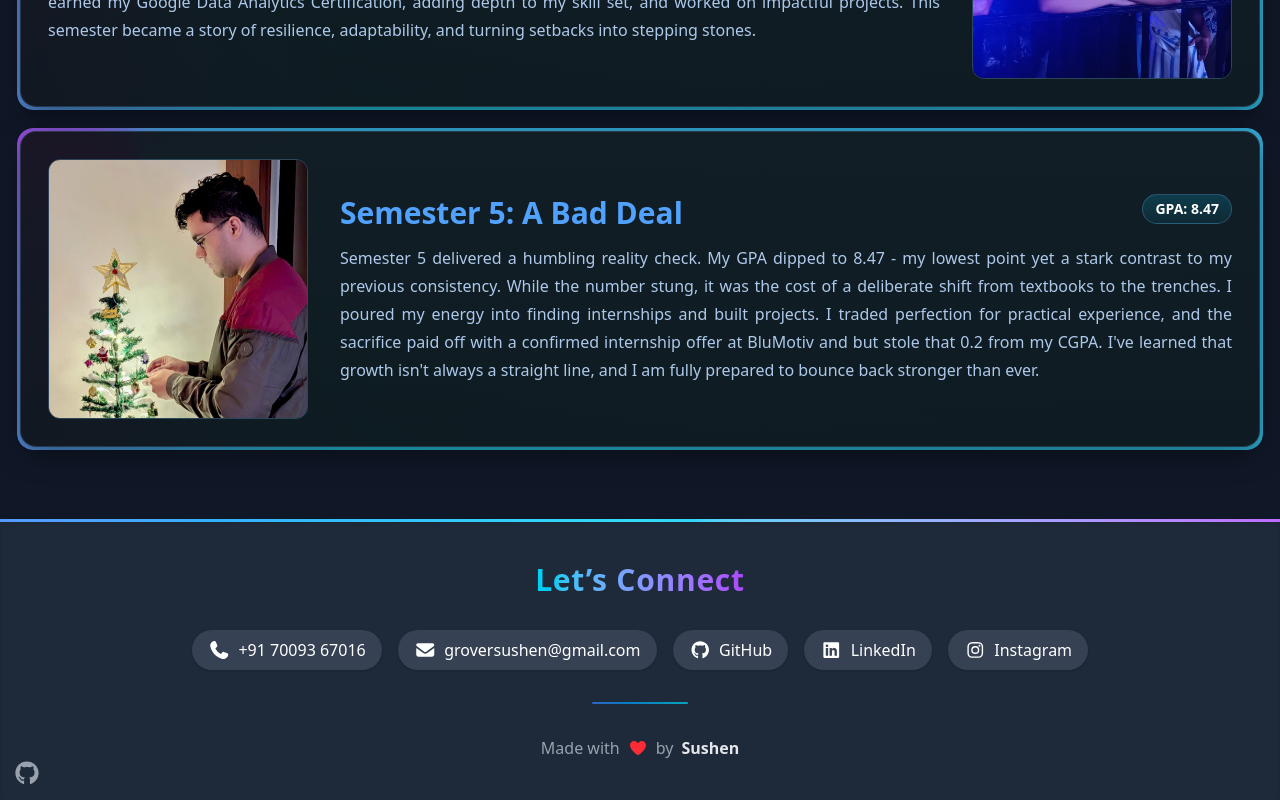
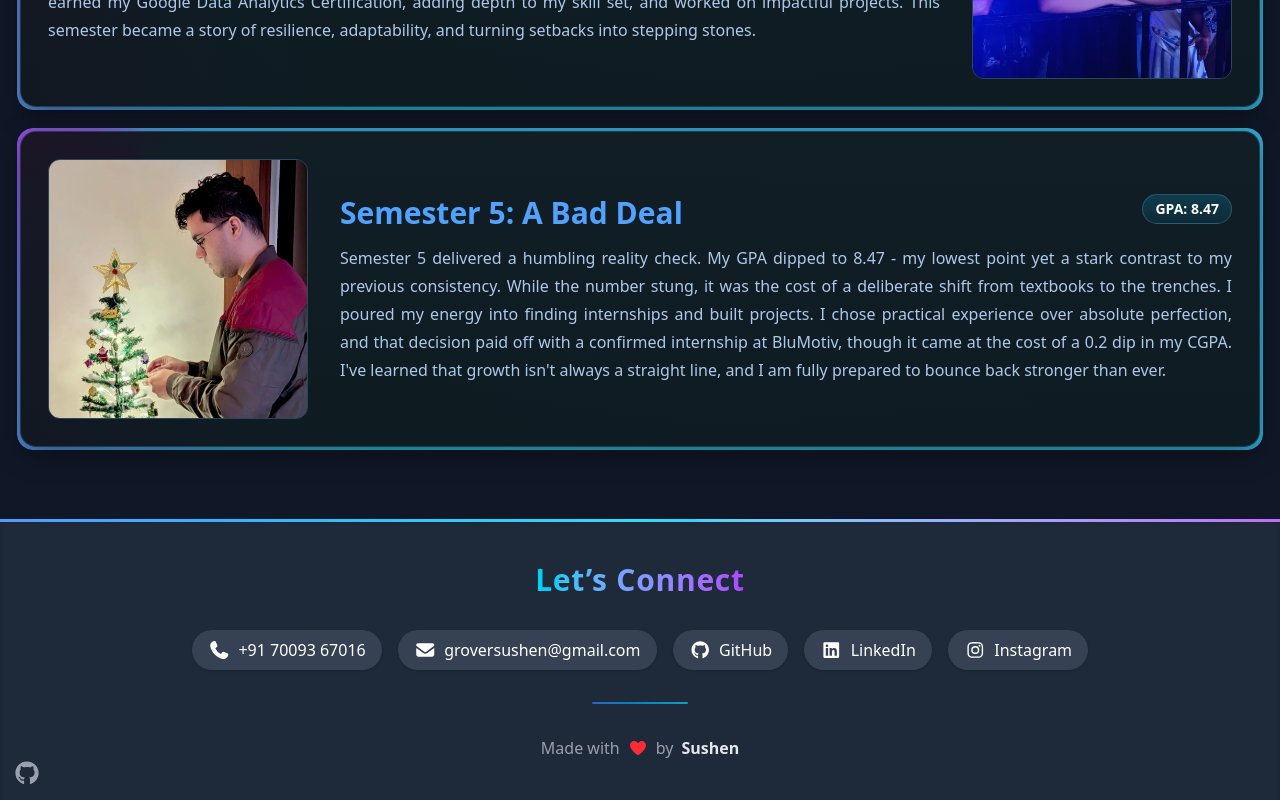
Before and after one commit to SushenGrover/Portfolio-Website, a React (Vite) app in the folder frontend/: page /collegeLife in a window 1280 px wide. Shown: the part 1704-2504 px from the top of the page. Built offline with nearby package versions, Linux system fonts and the light colour scheme.

Commit message:
updated resume

```diff
--- a/frontend/src/components/CollegeLifeData.js
+++ b/frontend/src/components/CollegeLifeData.js
@@ -43,7 +43,7 @@ export const semesters = [
     title: "Semester 5: A Bad Deal",
     img: "/college_life_images/5.jpeg",
     paragraph:
-      "Semester 5 delivered a humbling reality check. My GPA dipped to 8.47 - my lowest point yet a stark contrast to my previous consistency. While the number stung, it was the cost of a deliberate shift from textbooks to the trenches. I poured my energy into finding internships and built projects. I traded perfection for practical experience, and the sacrifice paid off with a confirmed internship offer at BluMotiv and but stole that 0.2 from my CGPA. I've learned that growth isn't always a straight line, and I am fully prepared to bounce back stronger than ever.",
+      "Semester 5 delivered a humbling reality check. My GPA dipped to 8.47 - my lowest point yet a stark contrast to my previous consistency. While the number stung, it was the cost of a deliberate shift from textbooks to the trenches. I poured my energy into finding internships and built projects. I chose practical experience over absolute perfection, and that decision paid off with a confirmed internship at BluMotiv, though it came at the cost of a 0.2 dip in my CGPA. I've learned that growth isn't always a straight line, and I am fully prepared to bounce back stronger than ever.",
     gpa: "8.47",
   },
 ];
```
Also changed, not shown: 1 other file (tests, documents, lock files or other folders).
